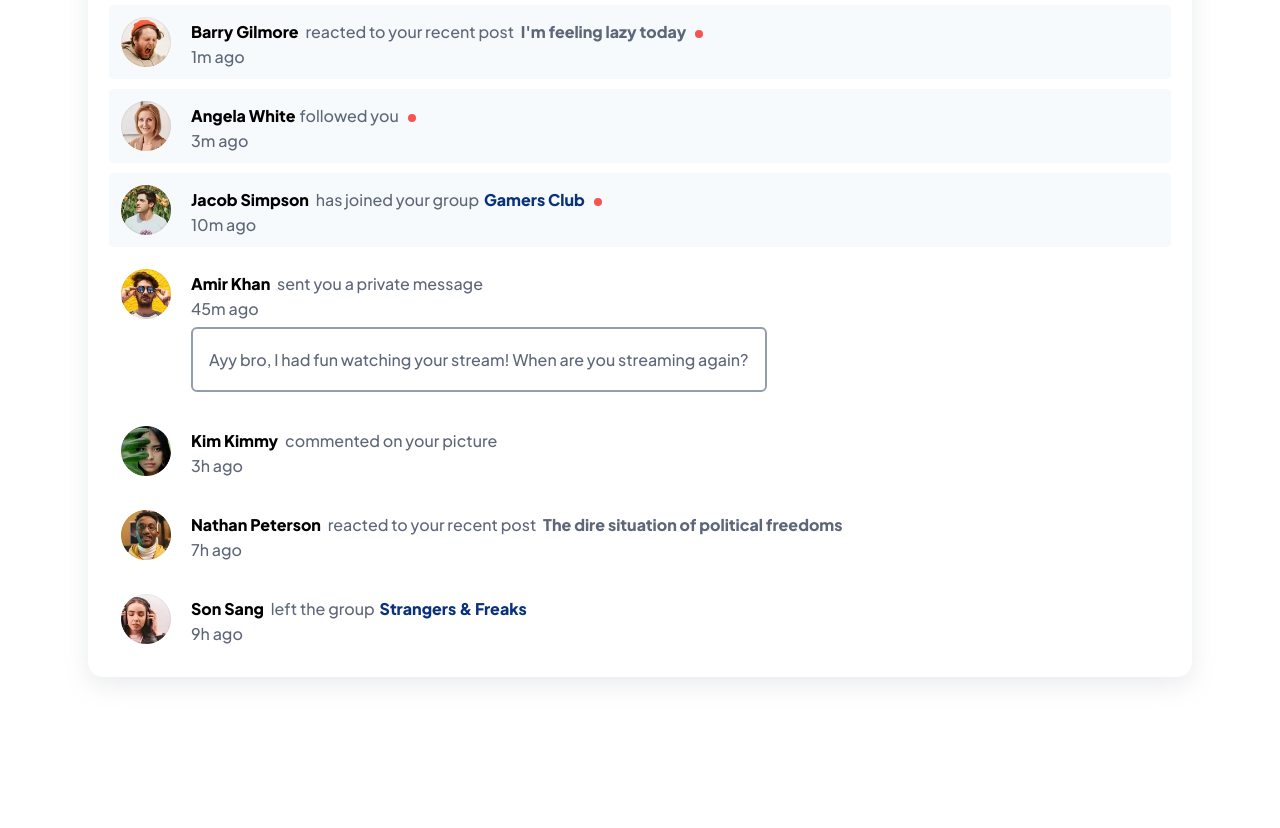
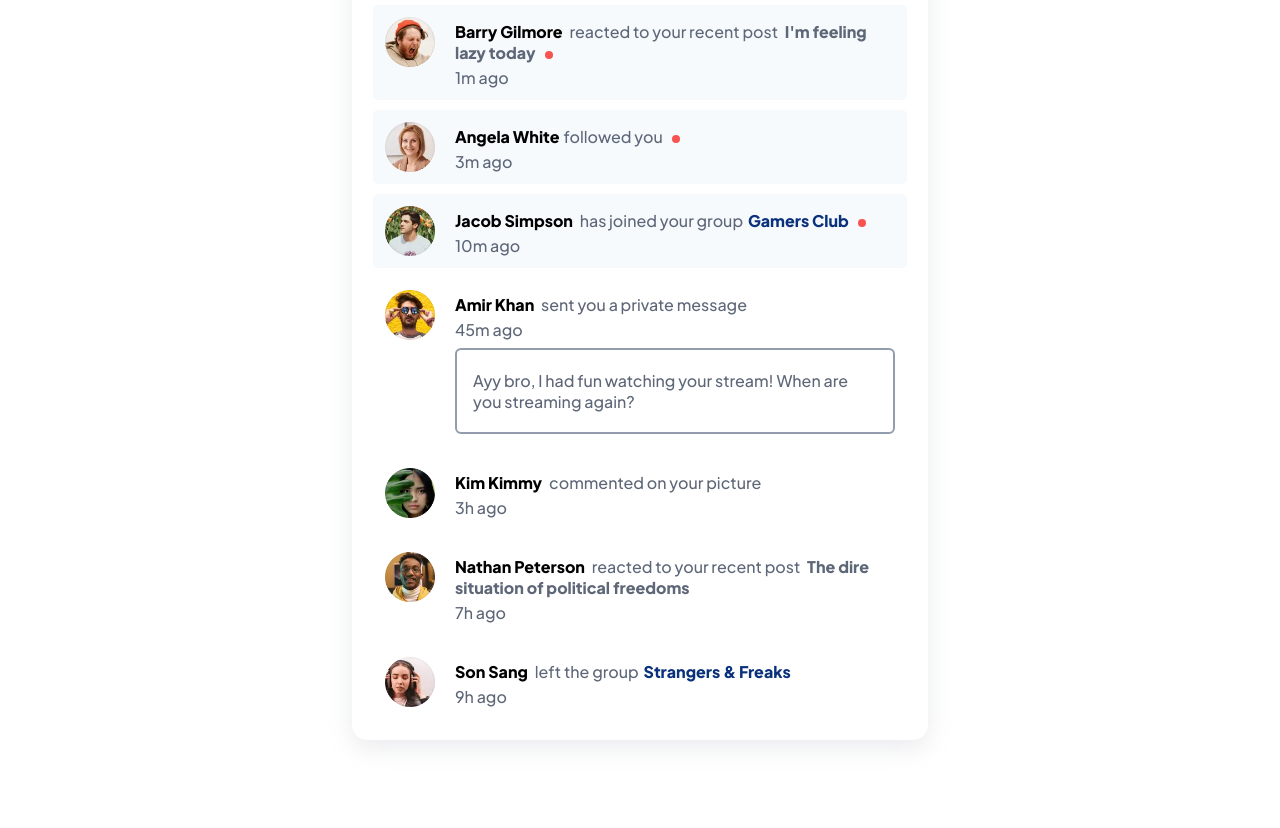
Before and after one commit to soithangsing/frontEndMentor-notifications, a plain HTML site: page index.html in a window 1280 px wide. Shown: the part 158-986 px from the top of the page. Before the commit the page ends 923 px from the top, so only its background shows below. Drawn offline with Linux system fonts and the light colour scheme.

Commit message:
Made the notification page a bit smaller for desktop

```diff
--- a/style.css
+++ b/style.css
@@ -22,6 +22,10 @@ body {
     font-family: 'Plus Jakarta Sans', sans-serif;
     padding: 80px;
     background-color: var(--neutral-white);
+    display: flex;
+    flex-direction: column;
+    align-items: center;
+    justify-content: center;
 }
 
 p{
@@ -85,6 +89,7 @@ p{
     flex-direction: column;
     background-color: var(--neutral-white);
     box-shadow: rgba(149, 157, 165, 0.2) 0px 8px 24px;
+    width: 45vw;
 }
 
 .notification {
@@ -178,5 +183,6 @@ p{
 
     .notification-page {
         box-shadow: none;
+        width: fit-content;
     }
 }
```
